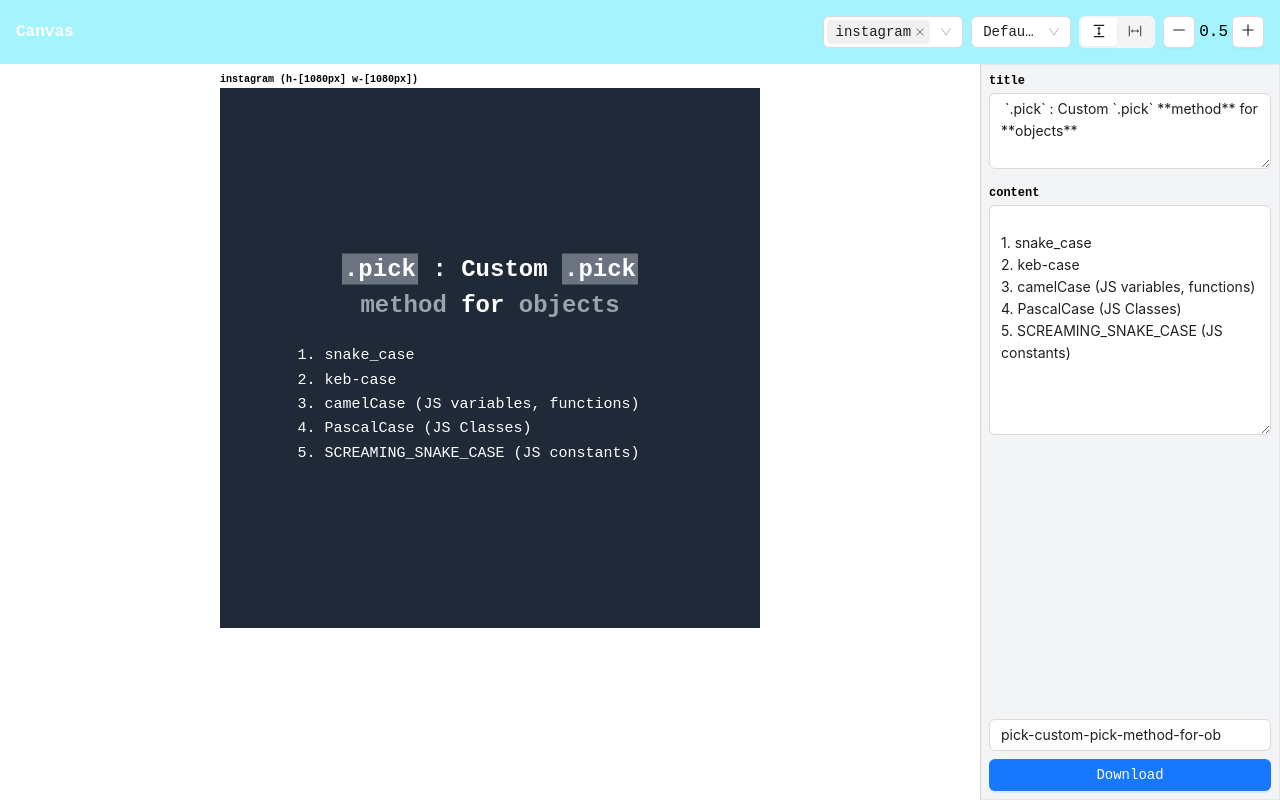
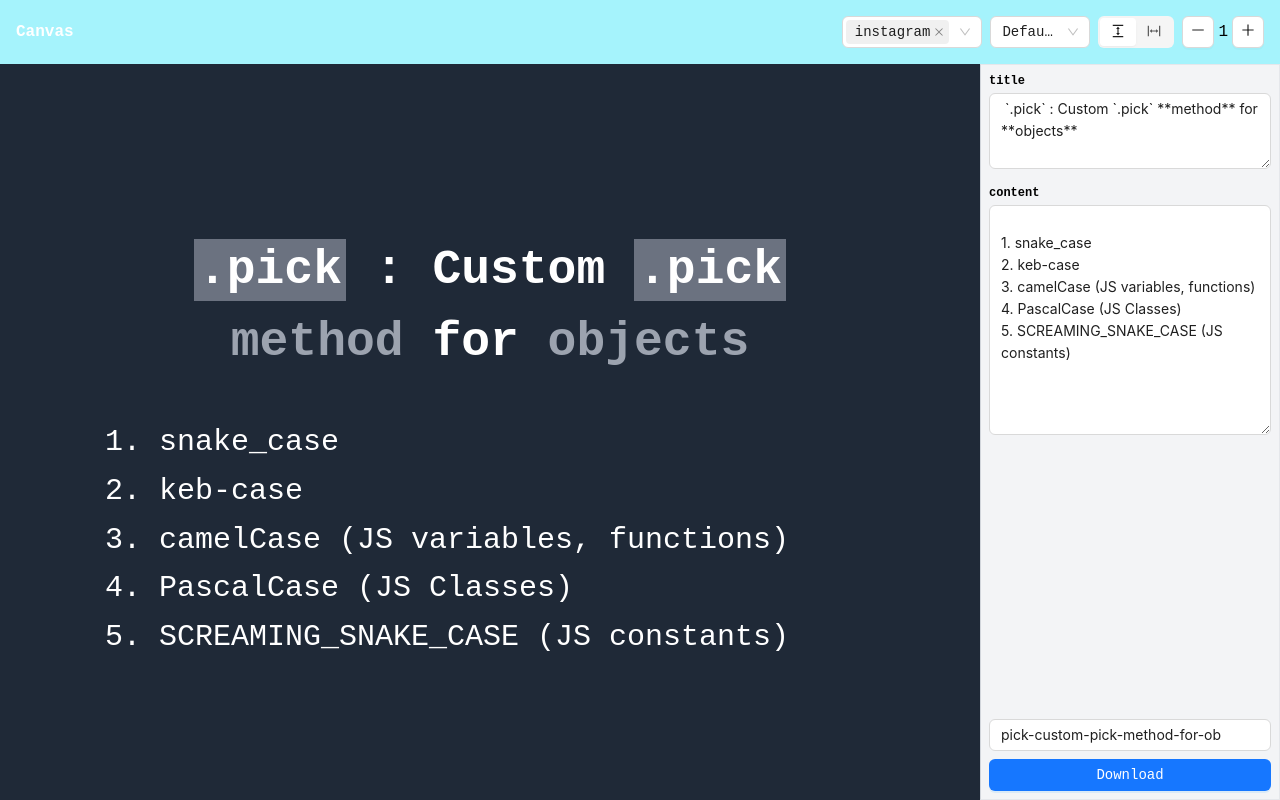
Before and after one commit to 318097/canvas, a React (Create React App) app: page / in a window 1280 px wide. Built offline with nearby package versions, Linux system fonts and the light colour scheme; the HTML template or start-up script is replaced by a standard one.

Commit message:
Refactor

```diff
--- a/src/components/Raw/Canvas.js
+++ b/src/components/Raw/Canvas.js
@@ -29,11 +29,11 @@ const Canvas = ({
 
   return (
     <div
-      className={`p-2 bg-white grow h-full overflow-auto flex max-w-full ${
+      className={`p-2 bg-white grow h-full overflow-auto flex max-w-full justify-center ${
         view === "col"
           ? "flex-col gap-2 items-center"
           : "flex-wrap gap-8 items-start"
-      }`}
+      } `}
       ref={canvasContainerRef}
     >
       {grouppedTemplates.map(([groupId, templates]) => {
--- a/src/components/Raw/Raw.js
+++ b/src/components/Raw/Raw.js
@@ -15,6 +15,8 @@ import {
   getCleanKey,
 } from "./helpers";
 
+const INITIAL_ZOOM_LEVEL = 0.6;
+
 const Raw = () => {
   const [data, setData] = useState(getDefaultContent());
   const [selectedElement, setSelectedElement] = useState("");
@@ -25,7 +27,7 @@ const Raw = () => {
   const [selectedTemplates, setSelectedTemplates] = useState(["instagram"]);
   const [postVariant, setPostVariant] = useState("default");
   const [filename, setFilename] = useState("");
-  const [zoomLevel, setZoomLevel] = useState(0.5);
+  const [zoomLevel, setZoomLevel] = useState(INITIAL_ZOOM_LEVEL);
   const [view, setView] = useState("col");
 
   const isGlobal = propertyType === "global";
@@ -44,6 +46,8 @@ const Raw = () => {
   };
 
   useEffect(() => {
+    setZoomLevel(selectedTemplates.length > 1 ? INITIAL_ZOOM_LEVEL : 1);
+    setView(selectedTemplates.length > 1 ? "row" : "col");
     setTemplates(generateTemplate(selectedTemplates));
   }, [selectedTemplates]);
 
--- a/src/components/Raw/helpers.js
+++ b/src/components/Raw/helpers.js
@@ -90,11 +90,11 @@ const generateTemplate = (platforms, keys) => {
       layout,
     },
     {
-      platform: "youtube_cover",
+      platform: "youtube_thumbnail",
       groupId: groupId,
-      containerWidth: 2560,
-      containerHeight: 1440,
-      className: `h-[1440px] w-[2560px]`,
+      containerWidth: 1280,
+      containerHeight: 720,
+      className: `h-[720px] w-[1280px]`,
       layout,
     },
   ];
```
